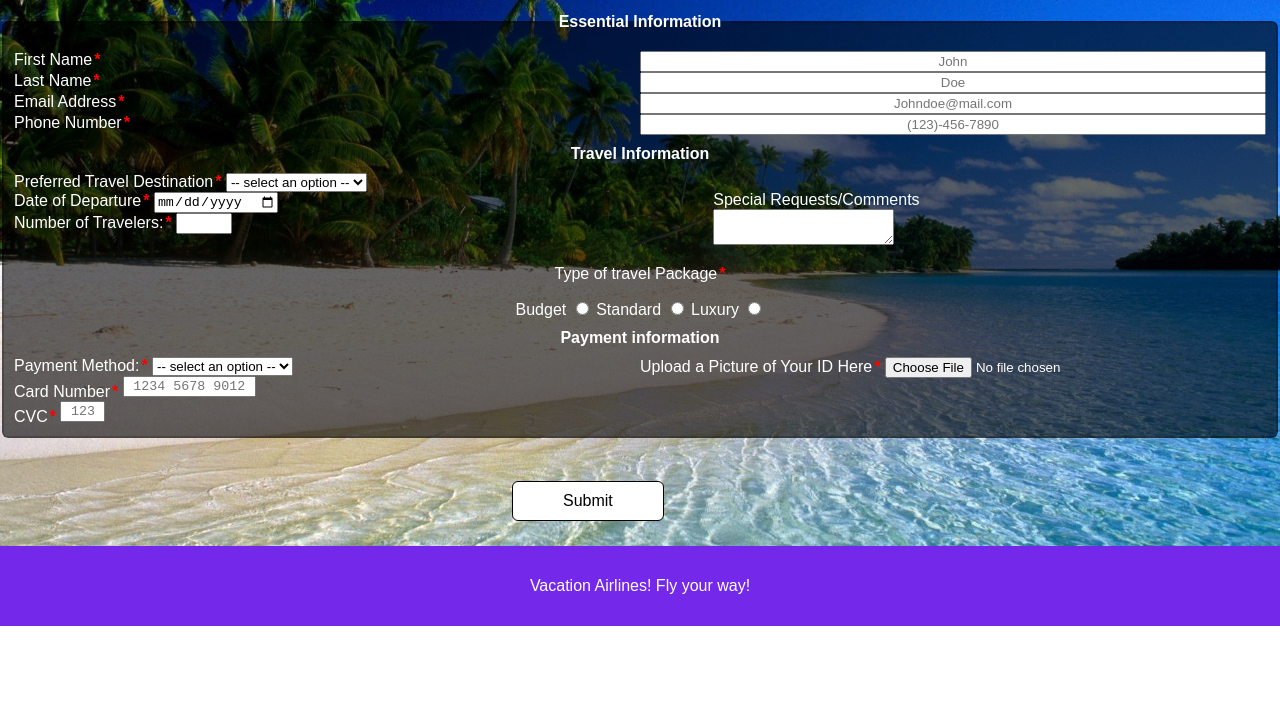
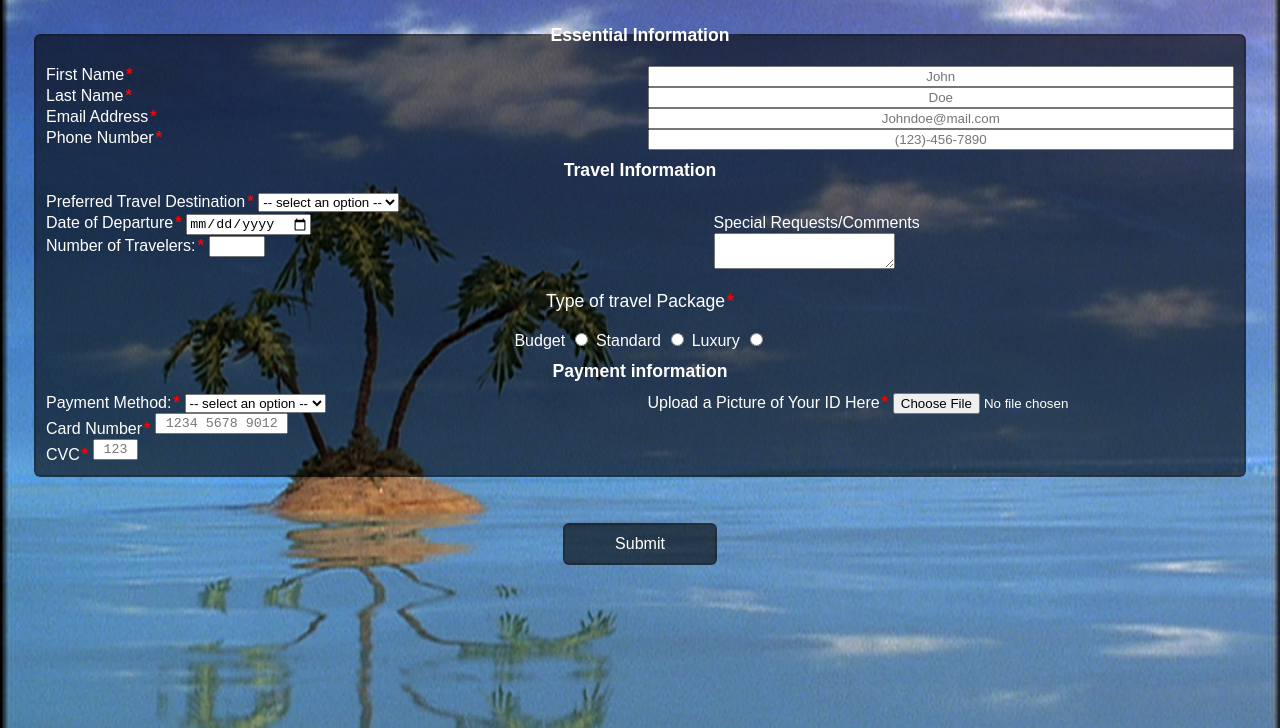
Before and after one commit to spac-cc/Assignment-3, a plain HTML site: page index.html in a window 1280 px wide. Shown: the part 111-839 px from the top of the page. Before the commit the page ends 800 px from the top, so only its background shows below. Drawn offline with Linux system fonts and the light colour scheme.

Commit message:
Added final image, added media queries (thanks some guy with a tank)

```diff
--- a/index.html
+++ b/index.html
@@ -106,13 +106,10 @@
             </fieldset>
         </div>
         <div>
-            <div>
+            <div class="button-container">
                <br> <button id=finishedButton type="submit">Submit</button>
             </div>
         </div>
     </form>
-    <footer>
-        <p>Vacation Airlines! Fly your way! </p>
-    </footer>
 </body>
 </html>
--- a/style.css
+++ b/style.css
@@ -1,8 +1,10 @@
+/*Textarea Specific*/
 textarea[id=cvc],
 textarea[id=cardNum]{
     resize: none;
 }
 
+/*Elements*/
 p {
     text-align: center;
 }
@@ -40,24 +42,31 @@ fieldset {
 }
 
 body {
-    background-image: url(img/background.jpg);
+    background-image: url(img/background.png);
     background-size: cover;
-    background-position: center;
+    background-position: center center;
     background-repeat: no-repeat;
 	color: #FFF;
 	font-family: "Roberto", sans-serif;
 	font-style: normal;
 	font-size: 1rem;
 	margin: 0 auto;
+    height:100vh;
 }
 
 button {
-    background-color: #FFF;
-	border: 1px solid #000;
-	border-radius: 6px;
+    background-color: rgba(0, 0, 0, 0.6);
+	border-color: rgba(0, 0, 0, 0.2);
+	border-style: solid;
+    border-radius: 6px;
+    color: #FFF;
 	font-size: 1rem;
 	padding: 10px 50px;
-    margin: 0 40%;
+}
+
+/*Classes and related*/
+.button-container {
+    text-align: center;
 }
 
 button:hover {
@@ -116,29 +125,36 @@ button:hover {
     text-align: center;
 }
 
-.four-columns {
-    display: grid;
-    grid-template-columns: repeat(2, 1fr);
+
+/*IDS*/
+#wrapper {
+    margin: 15px auto;
+	width: 95%;
 }
 
-#wrapper {
-    margin: 0 auto;
+
+/*Media Queries*/
+@media screen and (min-width: 768px) {
+	body{
+		font-size:1.1rem;
+	}
+
+	.two-columns {
+		gap: 15px;
+		grid-template-columns: repeat(2, 1fr);
+	}
 }
 
-@media screen and (min-width: 480px) {
-    main {
-        margin: 0 5vw;
-        width: 50%;
-    }
-    body {
-        background-size: cover;
-        background-position: center;
-        background-repeat: no-repeat;
-    }
+@media screen and (min-width: 1440px) {
+	body {
+		font-size: 1.25rem;
+	}
+
+	#wrapper {
+		width: 65%;
+	}
+
+	.two-columns {
+		gap: 20px;
+	}
 }
-
-/*TODO:
-    Add background
-    Add grids, it looks ugly right now I FUCKKING HATE GRIDS
-    Style the submit button, that is fucking atrocious -- PARTLY DONE
-    Make it all look fucking good*/
```
Also changed, not shown: img/background.jpg (deleted), img/background.png (added).
